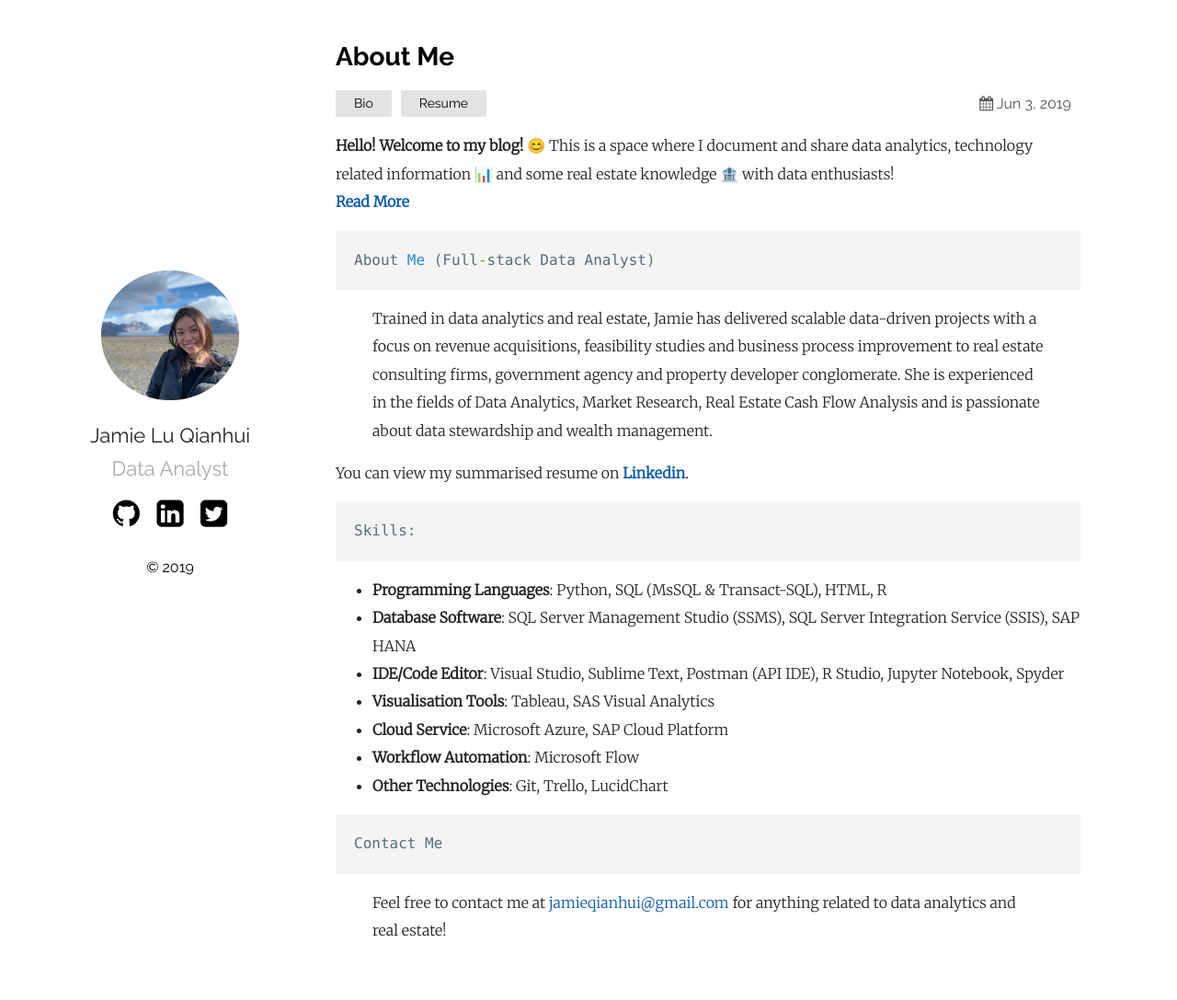
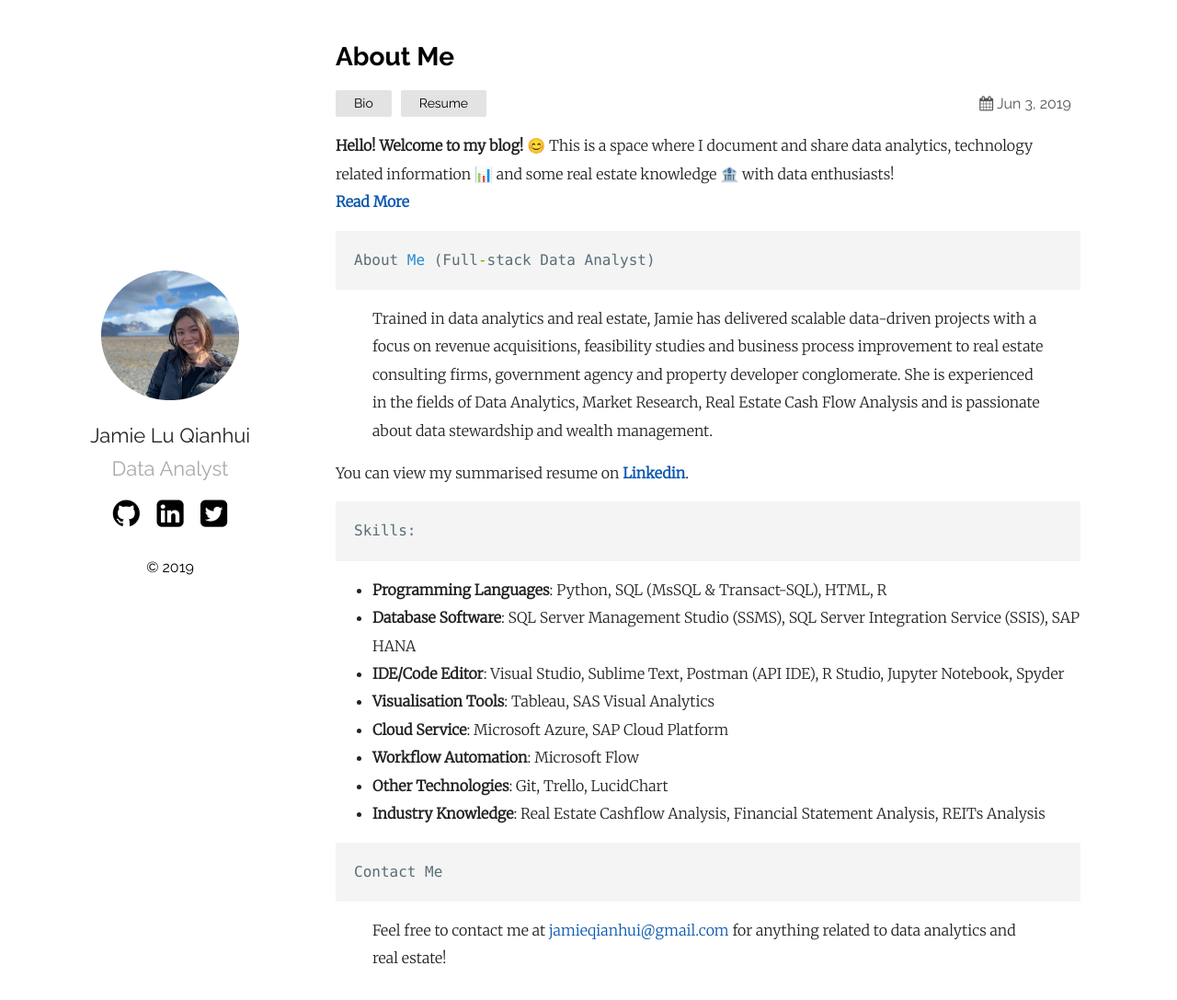
Before and after one commit to jamieqianhui/jamieqianhui.github.io, a Jekyll site: the page built from _posts/2019-06-03-About-Me.markdown, in a window 1280 px wide and 1102 px high. Shown: the top 1087 px of the window at 92% size. Built offline with Jekyll 4.4.1, drawn with Linux system fonts in a browser that asks for light colours.

Commit message:
Update 2019-06-03-About-Me.markdown

````diff
--- a/_posts/2019-06-03-About-Me.markdown
+++ b/_posts/2019-06-03-About-Me.markdown
@@ -26,6 +26,7 @@ Skills:
 + **Cloud Service**: Microsoft Azure, SAP Cloud Platform
 + **Workflow Automation**: Microsoft Flow
 + **Other Technologies**: Git, Trello, LucidChart
++ **Industry Knowledge**: Real Estate Cashflow Analysis, Financial Statement Analysis, REITs Analysis
 
 ```python
 Contact Me
````
